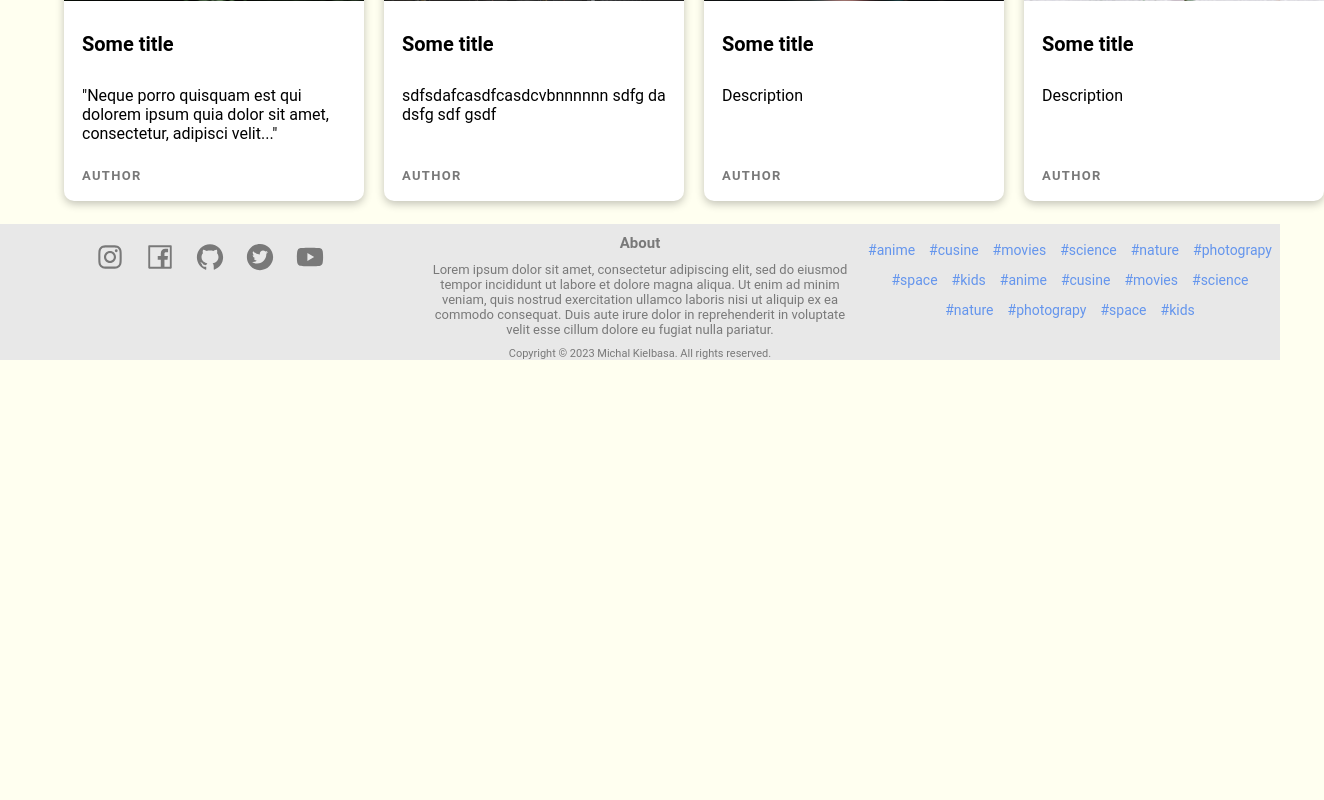
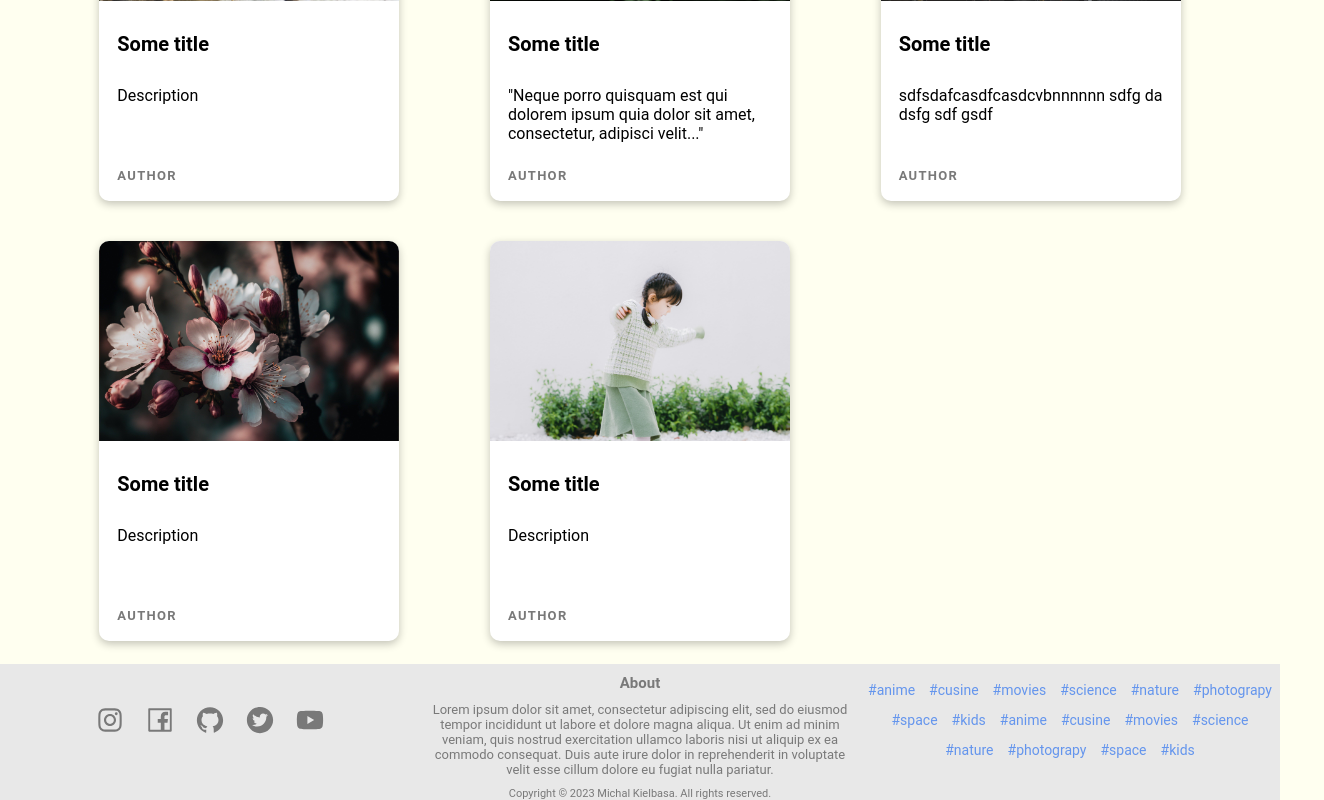
Before and after one commit to aftermath321/blog_mockup, a Next.js app: page / in a window 1280 px wide. Shown: the part 712-1512 px from the top of the page, 1324 px wide, since content can reach past the window. Before the commit the page ends 1072 px from the top, so only its background shows below. Built offline with nearby package versions, Linux system fonts and the light colour scheme.

Commit message:
Small fixes

```diff
--- a/src/components/footer.js
+++ b/src/components/footer.js
@@ -10,6 +10,7 @@ const Footer = () => {
   return (
     <footer id="footer">
     <div className="footer">
+      <content>
       <div className="socials">
         <AiOutlineInstagram size={30} className="icon"/>
         <AiOutlineFacebook size={30} className="icon"/>
@@ -50,6 +51,7 @@ const Footer = () => {
       <div className="rights">
         Copyright © 2023 Michal Kielbasa. All rights reserved.
       </div>
+      </content>
     </div>
     </footer>
   );
--- a/src/styles/globals.css
+++ b/src/styles/globals.css
@@ -20,6 +20,7 @@ main {
   height: 50px;
   top: 0%;
   max-width: 100%;
+
 
   color: #797979;
   background-color: #ffffff;
@@ -132,12 +133,12 @@ main {
   grid-gap: 20px;
 }
 
-@media screen and (max-width: 500px) {
+@media screen and (max-width: 650px) {
   .mainGrid {
     grid-template-columns: 1fr;
   }
-  .footer {
-    grid-template-columns: 1fr;
+  .footer content{
+    grid-template-columns: none;
   }
   .socials {
     flex-direction: column;
@@ -152,24 +153,26 @@ main {
   .mobileMenu{
     display: flex;
   }
-}
-@media screen and (min-width: 500px) {
+  }
+@media screen and (min-width: 650px) {
   .mainGrid {
     grid-template-columns: 1fr 1fr;
   }
-  .footer {
+  .footer content{
     grid-template-columns: 1fr;
   }
-
+  .topMenu {
+    display: none;
+  }
   .mobileMenu{
-    display: none;
+    display: flex;
   }
 }
 @media only screen and (min-width: 1000px) {
   .mainGrid {
-    grid-template-columns: 1fr 1fr 1fr 1fr;
+    grid-template-columns: 1fr 1fr 1fr;
   }
-  .footer {
+  .footer content{
     grid-template-columns: 1fr 1fr 1fr;
   }
   .topMenu {
@@ -178,6 +181,27 @@ main {
 
   .topMenu li {
     padding: 10px;
+  }
+  .mobileMenu{
+    display: none;
+  }
+}
+@media only screen and (min-width: 1300px) {
+  .mainGrid {
+    grid-template-columns: 1fr 1fr 1fr 1fr;
+  }
+  .footer content{
+    grid-template-columns: 1fr 1fr 1fr;
+  }
+  .topMenu {
+    display: flex;
+  }
+
+  .topMenu li {
+    padding: 10px;
+  }
+  .mobileMenu{
+    display: none;
   }
 }
 
@@ -243,28 +267,31 @@ main {
 .footer {
   background-color: #e8e8e8;
   color: #797979;
-  display: grid;
-  width: 100vw;
-  max-width: 100%;
+  display: flex;
+  width: 100%;
 
-  grid-template-columns: 1fr 1fr 1fr;
-  grid-template-rows: auto;
-  grid-gap: 10px;
 
   bottom: 0%;
   left: 0;
   margin: auto 0;
 }
+.footer content{
+  display: grid;
+  grid-template-columns: 1fr 1fr 1fr;
+  grid-template-col: auto;
+  grid-gap: 10px;
+}
 
 .rights {
   font-size: 11px;
   justify-self: center;
-  column-span: 1 / span 3;
+  grid-column: -1 / 1 / -1;
 }
 .socials {
   cursor: pointer;
   display: flex;
   justify-content: center;
+  align-items: center;
   width: 100%;
   margin: 1em 0;
   gap: 20px;
```
